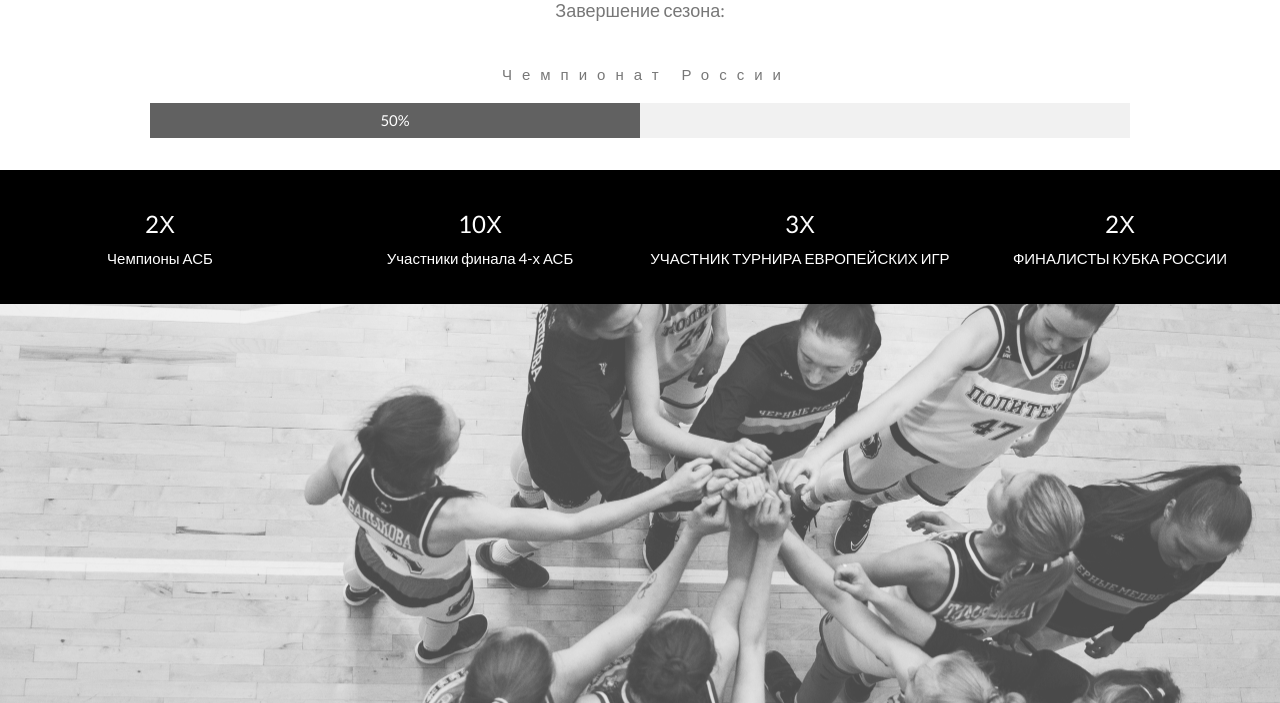
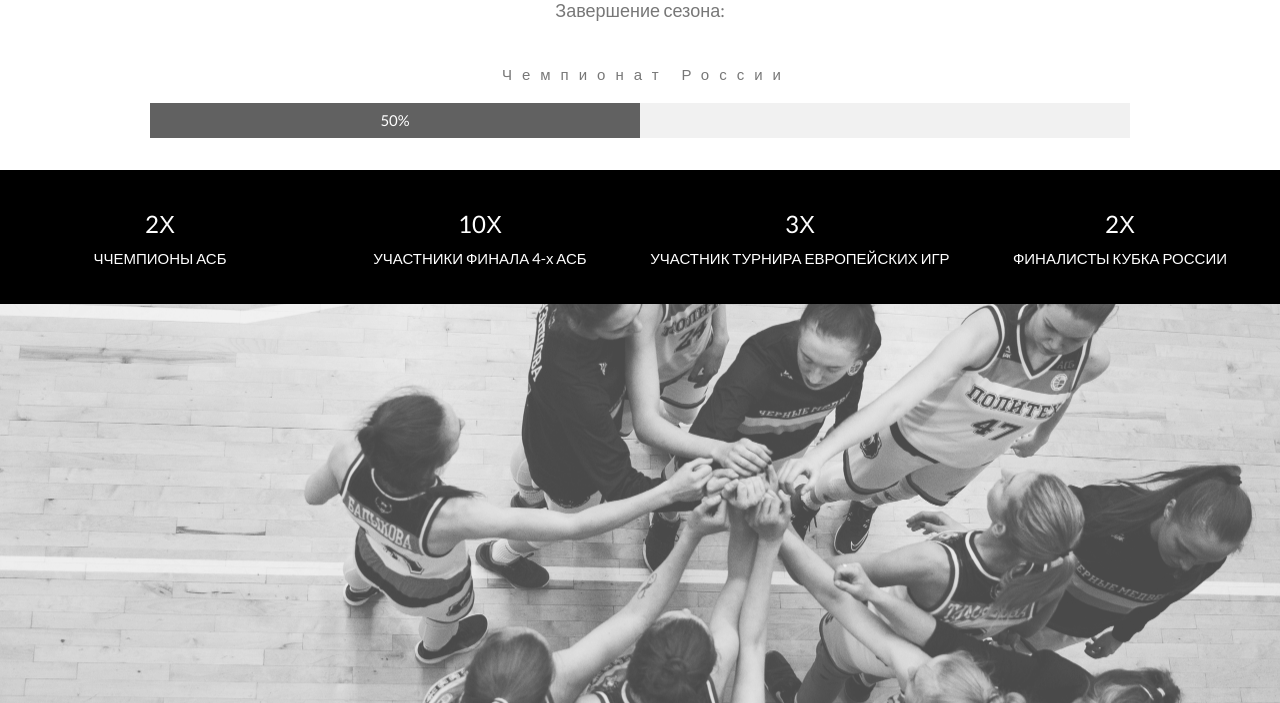
Before and after one commit to dmitrysitnik/black-bears, a PHP site: page / in a window 1280 px wide. Shown: the part 1204-1907 px from the top of the page. Run offline with PHP 8.4, Linux system fonts and the light colour scheme.

Commit message:
Some little fixes

```diff
--- a/index.html
+++ b/index.html
@@ -14,8 +14,8 @@
 
 <!-- Navbar (sit on top) -->
 <div class="w3-top w3-center">
-  <div class="w3-bar w3-text-black" id="myNavbar">
-    <a class="w3-bar-item w3-button w3-hover-black w3-hide-medium w3-hide-large w3-right" href="javascript:void(0);" onclick="toggleFunction()" title="Toggle Navigation Menu">
+  <div class="w3-bar w3-text-black no-opacity" id="myNavbar">
+    <a class="w3-bar-item w3-button w3-hover-black w3-hide-medium w3-hide-large w3-right w3-text-black" href="javascript:void(0);" onclick="toggleFunction()" title="Toggle Navigation Menu">
       <i class="fa fa-bars"></i>
     </a>
     <a href="#home" class="w3-bar-item w3-button">ДОМОЙ</a>
@@ -106,11 +106,11 @@
 <div class="w3-row w3-center w3-black w3-padding-16" data-aos="fade-right">
   <div class="w3-quarter w3-section">
     <span class="w3-xlarge">2Х</span><br>
-    Чемпионы АСБ
+    ЧЧЕМПИОНЫ АСБ
   </div>
   <div class="w3-quarter w3-section">
     <span class="w3-xlarge">10Х</span><br>
-    Участники финала 4-х АСБ
+    УЧАСТНИКИ ФИНАЛА 4-х АСБ
   </div>
   <div class="w3-quarter w3-section">
     <span class="w3-xlarge">3Х</span><br>
@@ -252,7 +252,7 @@ window.onscroll = function() {myFunction()};
 function myFunction() {
     var navbar = document.getElementById("myNavbar");
     if (document.body.scrollTop > 100 || document.documentElement.scrollTop > 100) {
-        navbar.className = "w3-bar" + " w3-card" + " w3-animate-top" + " w3-white" + " w3-opacity-min";
+        navbar.className = "w3-bar" + " w3-card" + " w3-animate-top" + " w3-white" + " no-opacity" + " w3-text-black";
     } else {
         navbar.className = navbar.className.replace(" w3-card w3-animate-top w3-white", "");
     }
@@ -276,7 +276,7 @@ function toggleFunction() {
   AOS.init({
    easing: 'ease-out-back',
    duration: 800,
-   delay: 500,
+   delay: 200,
    once: true,
    disable: 'mobile'
 });
--- a/main.css
+++ b/main.css
@@ -61,3 +61,8 @@ body, html {
   min-width: 120px;
   min-height: 120px;
 }
+
+
+.no-opacity{
+  opacity: 100%;
+}
```
